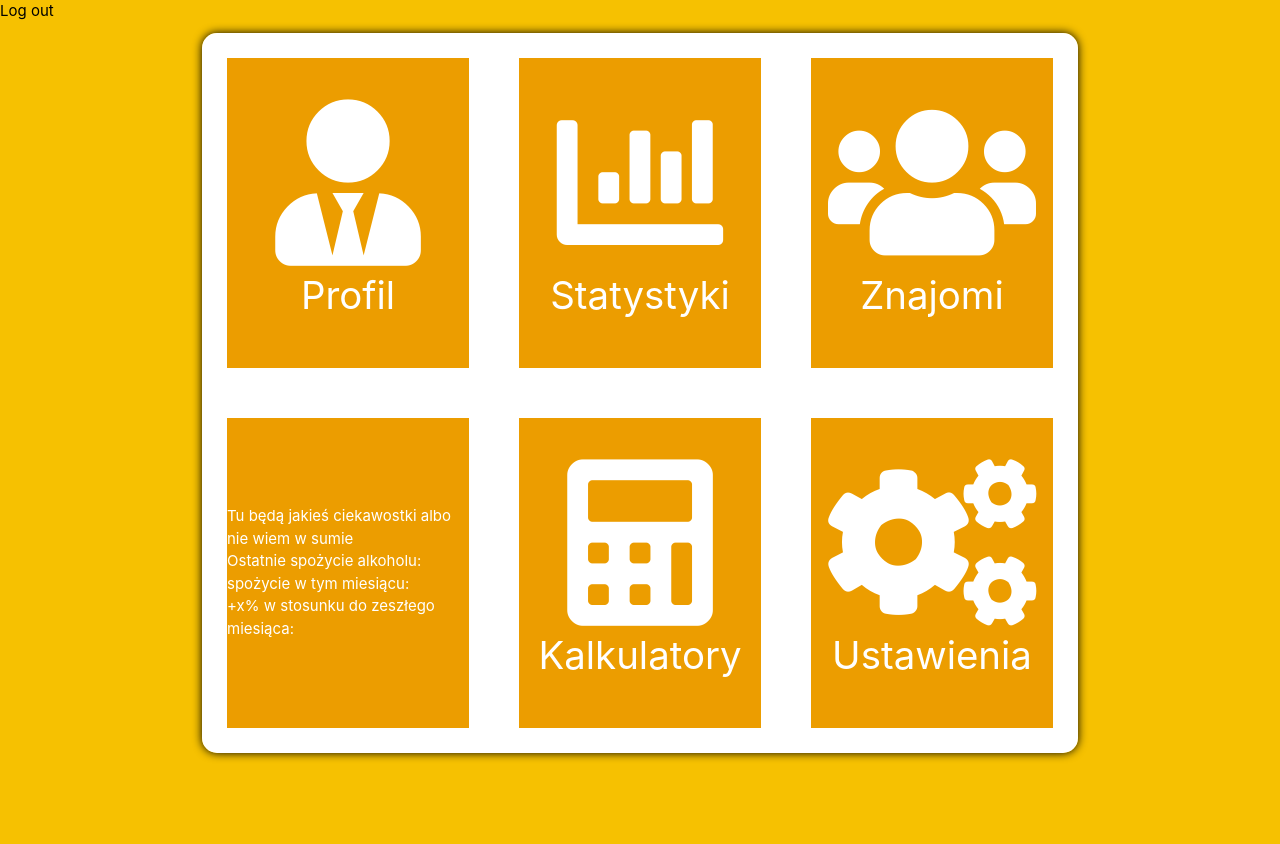
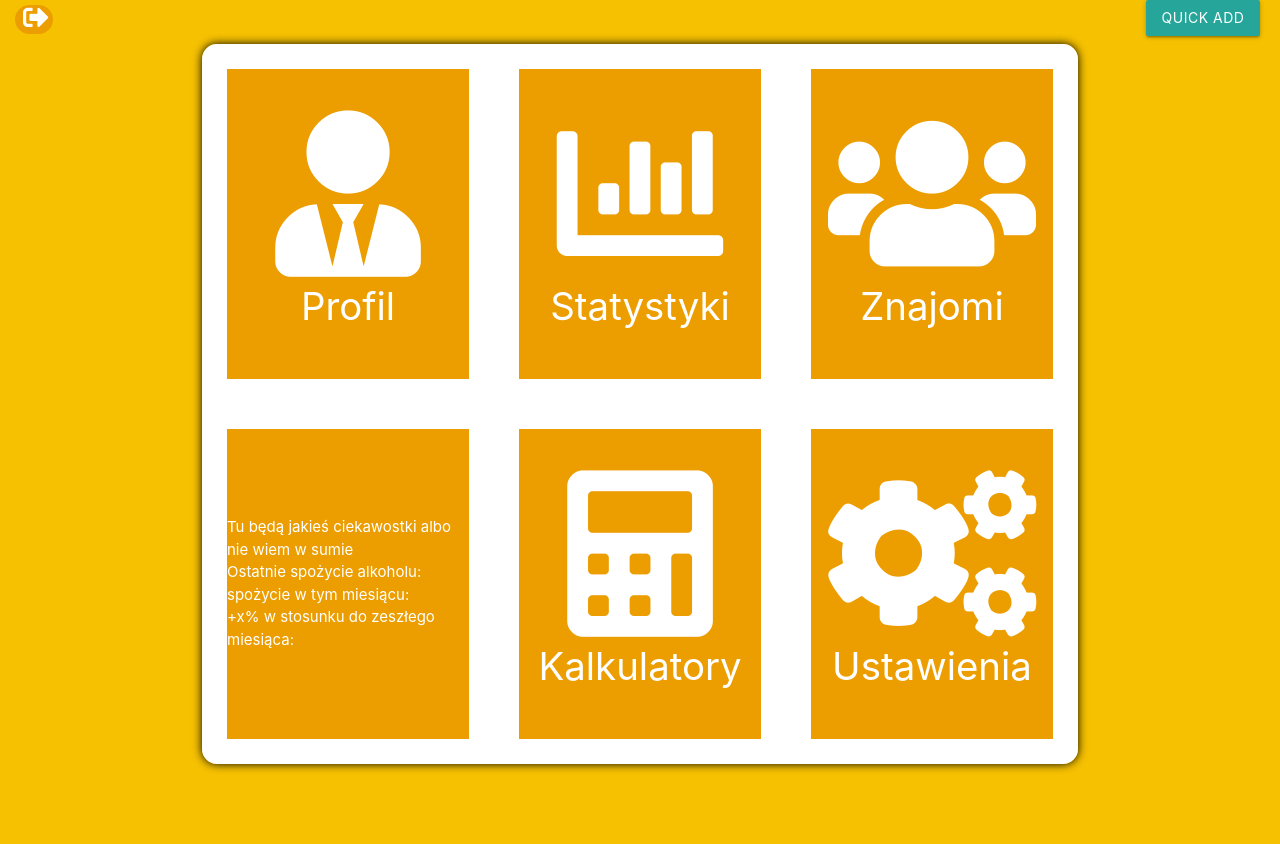
Before and after one commit to Kryzys09/SpiritGuard, a Django app: page / in a window 1280 px wide. Before the commit the page ends 760 px from the top, so only its background shows below. Run offline with Django 3.2, Linux system fonts and the light colour scheme.

Commit message:
skończony widget z dodawaniem alkoholi oraz log out

```diff
--- a/SpiritGuard/SpiritGuard/urls.py
+++ b/SpiritGuard/SpiritGuard/urls.py
@@ -10,6 +10,9 @@ urlpatterns = [
     url(r'^accounts/', include('accounts.urls')),
     url(r'^alcohols/', include('alcohols.urls')),
     url(r'^logout/', views.log_out),
-    url(r'^newpage/', views.newpage),
+    url(r'^addAlcohol/', views.addAlcohol),
     url(r'^post_create/', views.post_create),
+    url(r'^post_add_beer/', views.post_add_beer),
+    url(r'^post_add_wine/', views.post_add_wine),
+    url(r'^post_add_vodka/', views.post_add_vodka)
 ] + static(settings.STATIC_URL, document_root=settings.STATIC_ROOT)
--- a/SpiritGuard/SpiritGuard/views.py
+++ b/SpiritGuard/SpiritGuard/views.py
@@ -18,27 +18,72 @@ def log_out(request):
     return redirect('/accounts/')
 
 
+def addAlcohol(request):
+    now = datetime.datetime.now() + datetime.timedelta(hours=2)
+    date = "{d:02d}-{m:02d}-{y:04d}".format(d=now.date().day, m=now.date().month, y=now.date().year)
+    time = "{h:02d}:{m:02d}".format(h=now.time().hour, m=now.time().minute)
 
-def newpage(request):
-
-    alcohols = database.child("alcohols").shallow().get().val()
-    alcohols_list = []
-    for i in alcohols:
-        alcohols_list.append(i)
-
-    alcohols_list.sort(reverse = False)
+    data = {
+        'date': date,
+        'time': time
+    }
+    return render(request, "addAlcohol.html", data)
 
 
+def post_create(request):
+    name = request.POST.get('name-input')
+    volume = request.POST.get('volume-input')
+    percentage = request.POST.get('percentage-input')
+    date = request.POST.get('date-input').replace("T", " ")
+    data={
+        'name':name,
+        'volume':volume,
+        'percentage':percentage,
+        'date':date
+    }
+    idtoken = request.session['user']['localId']
+    database.child('users').child(idtoken).child('logs').push(data)
 
-    return render(request, "newpagee.html",{'alcohols_list':alcohols_list})
-
-def post_create(request):
-    work = request.POST.get('work')
-    data={
-        'work':work
-    }
-    print('WORK: ', work)
-    database.child('users').push(data)
+    return render(request, "addAlcohol.html")
 
 
-    return render(request,"newpagee.html")
+def post_add_wine(request):
+    now = datetime.datetime.now() + datetime.timedelta(hours=2)
+    date = "{d:02d}-{m:02d}-{y:04d}".format(d=now.date().day, m=now.date().month, y=now.date().year)
+    time = "{h:02d}:{m:02d}".format(h=now.time().hour, m=now.time().minute)
+    data = {
+        'name': 'wine',
+        'volume': 150,
+        'percentage': 0.116,
+        'date': date + ' ' + time
+    }
+    idtoken = request.session['user']['localId']
+    database.child('users').child(idtoken).child('logs').push(data)
+    return render(request, "main-panel.html")
+def post_add_beer(request):
+    now = datetime.datetime.now() + datetime.timedelta(hours=2)
+    date = "{d:02d}-{m:02d}-{y:04d}".format(d=now.date().day, m=now.date().month, y=now.date().year)
+    time = "{h:02d}:{m:02d}".format(h=now.time().hour, m=now.time().minute)
+    data = {
+        'name': 'beer',
+        'volume': 500,
+        'percentage': 0.05,
+        'date': date + ' ' + time
+    }
+    idtoken = request.session['user']['localId']
+    database.child('users').child(idtoken).child('logs').push(data)
+    return render(request, "main-panel.html")
+def post_add_vodka(request):
+
+    now = datetime.datetime.now() + datetime.timedelta(hours=2)
+    date = "{d:02d}-{m:02d}-{y:04d}".format(d=now.date().day, m=now.date().month, y=now.date().year)
+    time = "{h:02d}:{m:02d}".format(h=now.time().hour, m=now.time().minute)
+    data = {
+        'name': 'vodka',
+        'volume': 30,
+        'percentage': 0.40,
+        'date': date + ' ' + time
+    }
+    idtoken = request.session['user']['localId']
+    database.child('users').child(idtoken).child('logs').push(data)
+    return render(request, "main-panel.html")
--- a/SpiritGuard/static/css/main.css
+++ b/SpiritGuard/static/css/main.css
@@ -10,6 +10,18 @@ a{
 body{
     background-color: var(--color3);
     color: var(--color0);
+}
+footer{
+
+  position: absolute;
+
+  right: 0;
+  bottom: 0px;
+  width: 15%;
+  height: 100%;
+
+
+
 }
 
 main{
@@ -28,6 +40,33 @@ main{
 .datepicker-container {
     color: black
 }
+.panel-row2{
+
+
+}
+.panel-row3{
+    position: absolute;
+    left: 30%;
+}
+.panel-row4{
+    color: black;
+    margin-left:35%;
+    margin-right:0;
+
+}
+.panel-row5 {
+    margin-top: -50px;
+}
+.log-out-icon{
+    width: 3%;
+
+    margin-left:15px;
+    margin-top:5px;
+    border-radius: 100px;
+    background: #ec9d00;
+
+
+}
 
 article{
     display: flex;
@@ -43,6 +82,14 @@ article{
 
 .icon-large{
     font-size: 13vw;
+}
+.icon-medium{
+    font-size: 8vw;
+}
+.icon-2vw{
+   font-size: 2vw;
+   color: white;
+    margin-left:8px;
 }
 
 .main-panel-tile {
--- a/SpiritGuard/templates/base.html
+++ b/SpiritGuard/templates/base.html
@@ -18,12 +18,15 @@
 
 <body>
     <header>
-        <a href="/logout/" style="margin-top:1em">Log out</a>
+        <div class="log-out-icon">
+            <a href="/logout/" ><i class="far icon-2vw fa fa-sign-out-alt"></i></a>
+        </div>
     </header>
     <div class="container full-height">
         {% block content %}
         {% endblock %}
     </div>
+
 </body>
 
 </html>
--- a/SpiritGuard/templates/main-panel.html
+++ b/SpiritGuard/templates/main-panel.html
@@ -46,4 +46,13 @@
             </a>
         </section>
     </main>
+{% include 'newAlcoholWidget.html' %}
+<script>
+  document.addEventListener('DOMContentLoaded', function() {
+    var elems = document.querySelectorAll('.dropdown-trigger');
+    var instances = M.Dropdown.init(elems);
+  });
+
+
+</script>
 {% endblock %}
--- /dev/null
+++ b/SpiritGuard/templates/newAlcoholWidget.html
@@ -0,0 +1,31 @@
+{% load static %}
+ <footer>
+<div>
+
+ <section class="panel-row3">
+  <a class='dropdown-trigger btn' href='#' data-target='dropdown1'>Quick Add</a>
+
+
+
+  <ul id='dropdown1' class='dropdown-content'>
+    <li><a href="/addAlcohol/"><section class ="panel-row2">
+         <i class="far icon fa fa-plus"> other</i>
+            </section></a></li>
+
+      <li class="divider" tabindex="-1"></li>
+    {% csrf_token %}
+    <li><a href="/post_add_wine/"><section class ="panel-row2">
+        <i class="far icon fa fa-wine-glass"> wine</i>
+        </section></a></li>
+    <li><a href="/post_add_vodka/"><section class ="panel-row2">
+        <i class="far icon fa fa-glass-whiskey" > vodka</i>
+        </section></a></li>
+    <li><a href="/post_add_beer/"><section class ="panel-row2">
+        <i class="far icon fa fa-beer" > beer</i>
+        </section></a></li>
+
+  </ul>
+        </section>
+
+</div>
+     </footer>
```
Also changed, not shown: SpiritGuard/templates/addAlcohol.html (added, +127 -0 lines), SpiritGuard/templates/newpagee.html (deleted, +0 -61 lines).
